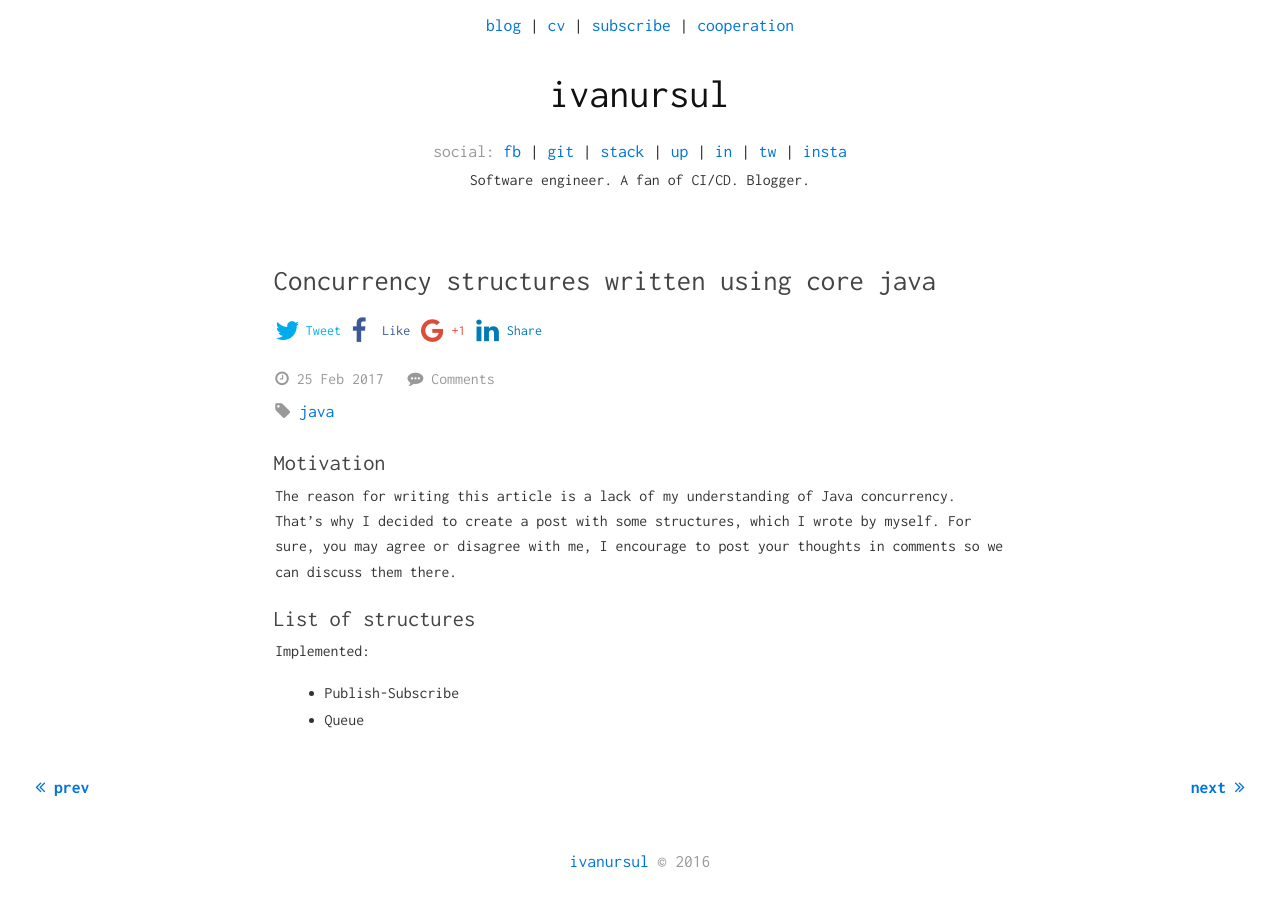
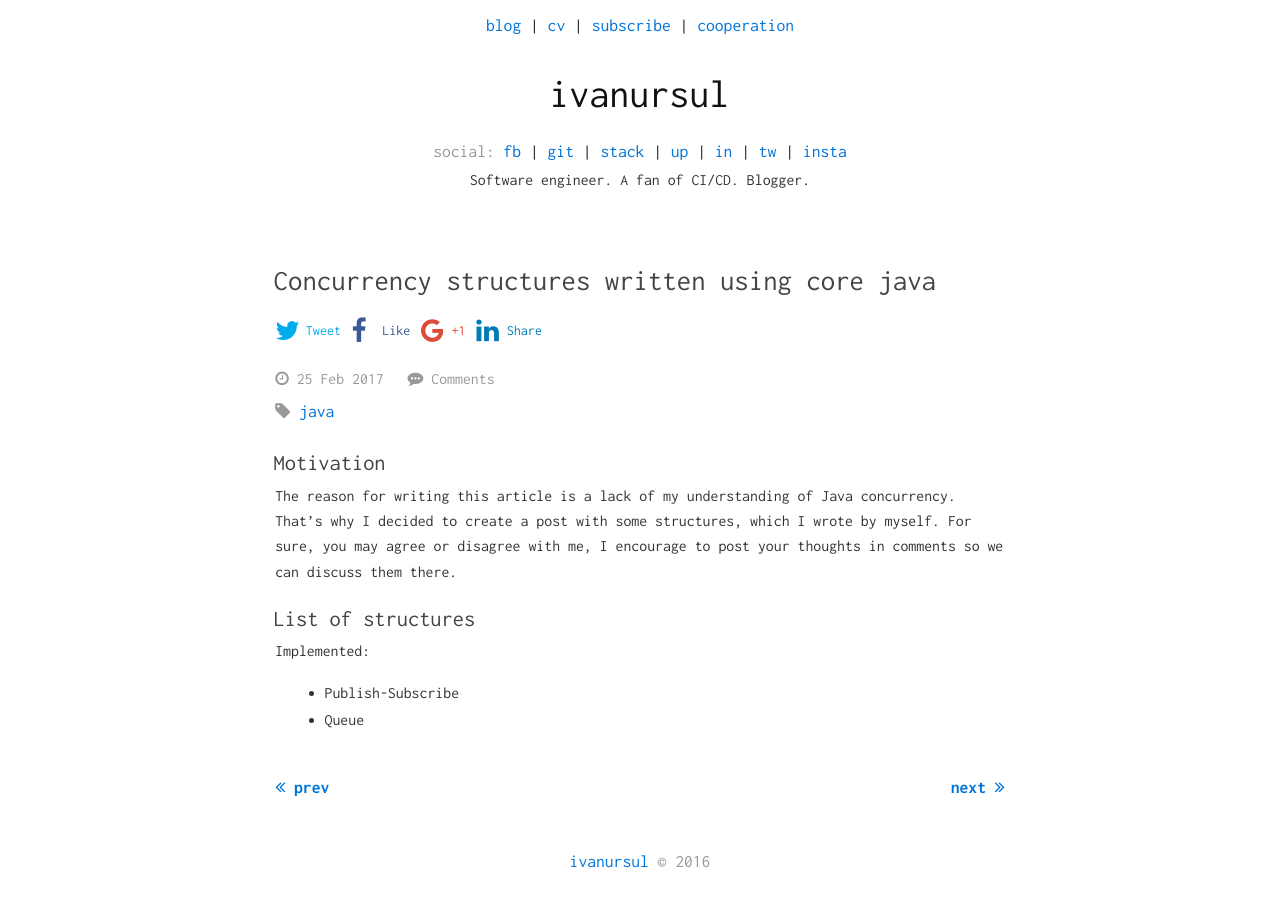
Before and after one commit to ivanursul/ivanursul, a Jekyll site: the page built from _posts/2017-02-25-concurrency-structures.markdown, in a window 1280 px wide. Built offline with Jekyll 4.4.1, drawn with Linux system fonts in a browser that asks for light colours; comment, search, counter and statistics services are not loaded.

Commit message:
minor html changes

```diff
--- a/_includes/posts-nav.html
+++ b/_includes/posts-nav.html
@@ -1,4 +1,4 @@
-<nav class="posts-nav row">
+<nav class="posts-nav row post">
     {% if page.next %}
     <a href="{{page.next.url | relative_url }}" title="{{page.next.title}}" class="go-to left-post"><i class="fa fa-angle-double-left"></i> prev</a>
     {% endif %}
--- a/_sass/post.scss
+++ b/_sass/post.scss
@@ -35,7 +35,7 @@
 
 .posts-nav {
     overflow: hidden;
-	padding: 0 2em 2em;
+	padding-bottom: 2em;
 	.go-to {
 		font-weight: bold;
 		margin-top: 1.5em;
```
